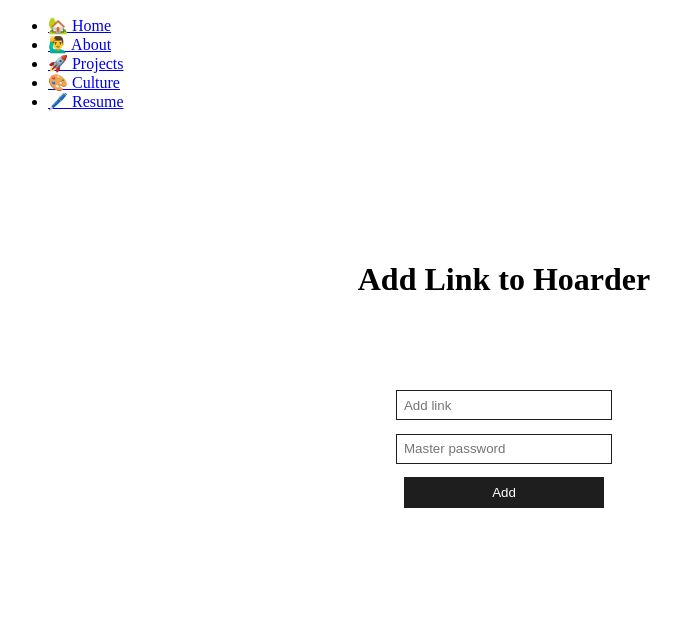
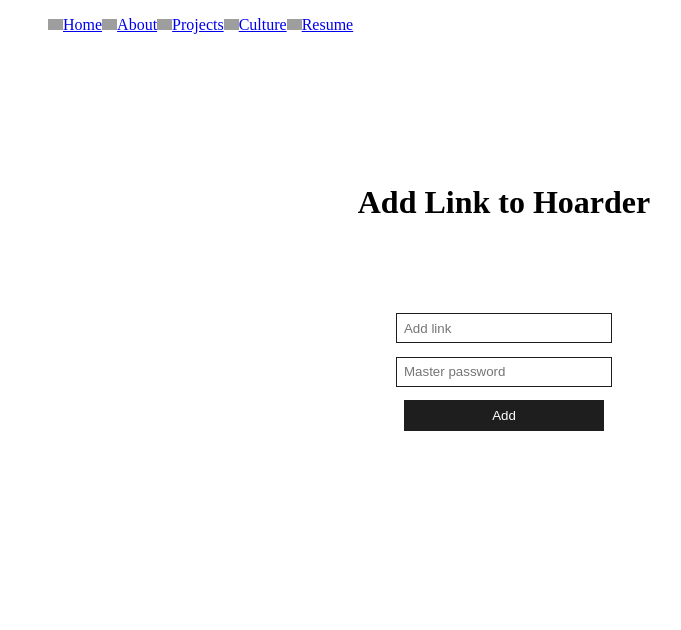
Before and after one commit to nimatullo/nimatullo.com, a Gatsby site: page /add in a window 1280 px wide. Shown: the whole page, without its empty margins (0-681 px from the left). Built offline with nearby package versions, Linux system fonts and the light colour scheme; Gatsby itself is replaced by a stand-in of ours; grey boxes are pictures that could not be loaded.

Commit message:
emoji provider vibes 😏

```diff
--- /dev/null
+++ b/src/components/Emoji.jsx
@@ -0,0 +1,32 @@
+import React from "react"
+import emojis from "../data/emojis.json"
+
+const defaultStyle = {
+  "width": "25px"
+}
+
+
+const getEmojiUrl = (emojiName) => {
+  const url = emojis[emojiName]
+
+  return url || null
+}
+
+
+export const Emoji = ({
+  name,
+  fallback,
+  style = null,
+}) => {
+
+  const url = getEmojiUrl(name)
+
+  return url ? (
+    <img
+      src={url}
+      style={style || defaultStyle}
+      />
+  ) : (
+    <div>{fallback}</div>
+  )
+}
--- a/src/components/Nav.jsx
+++ b/src/components/Nav.jsx
@@ -1,78 +1,60 @@
 import React, { useEffect, useState } from "react";
 import { Link } from "gatsby";
+import { Emoji } from "./Emoji"
+
+const routes = [
+  {
+    text: 'Home',
+    url: '/',
+    emojiName: 'house',
+    fallback: '🏡'
+  },
+  {
+    text: 'About',
+    url: '/about',
+    emojiName: 'man-raising-hand',
+    fallback: '🙋‍♂️'
+  },
+  {
+    text: 'Projects',
+    url: '/projects',
+    emojiName: 'rocket',
+    fallback: '🚀'
+  },
+  {
+    text: 'Culture',
+    url: '/culture',
+    emojiName: 'palette',
+    fallback: '🎨'
+  },
+  {
+    text: 'Resume',
+    url: '/resume',
+    emojiName: 'pen',
+    fallback: '🖊️'
+  }
+]
 
 const Nav = () => {
   const [width, setWidth] = useState(null);
+  const widthBreakpoint = 768
 
   useEffect(() => {
     setWidth(window.innerWidth);
   });
 
-  if (width > 768) {
   return (
     <nav>
       <ul>
-          <li>
-            <Link activeClassName="active" to="/">
-              🏡 Home
+        {routes.map((r) => (
+          <Link activeClassName="active" to={r.url}>
+            {width > widthBreakpoint ? <Emoji style={{ "width": "15px" }} name={r.emojiName} fallback={r.fallback} /> : null}
+            {r.text}
           </Link>
-          </li>
-          <li>
-            <Link activeClassName="active" to="/about">
-              🙋‍♂️ About
-            </Link>
-          </li>
-          <li>
-            <Link activeClassName="active" to="/projects">
-              ‍🚀 Projects
-            </Link>
-          </li>
-          <li>
-            <Link activeClassName="active" to="/culture">
-              🎨 Culture
-            </Link>
-          </li>
-          <li>
-            <Link activeClassName="active" to="/resume">
-              🖊️ Resume
-            </Link>
-          </li>
+        ))}
       </ul>
     </nav>
-    );
-  } else {
-    return (
-      <nav>
-        <ul>
-          <li>
-            <Link activeClassName="active" to="/">
-              Home
-            </Link>
-          </li>
-          <li>
-            <Link activeClassName="active" to="/projects">
-              Projects
-            </Link>
-          </li>
-          <li>
-            <Link activeClassName="active" to="/uses">
-              Uses
-            </Link>
-          </li>
-          <li>
-            <Link activeClassName="active" to="/culture">
-              Culture
-            </Link>
-          </li>
-          <li>
-            <Link activeClassName="active" to="/about">
-              About
-            </Link>
-          </li>
-        </ul>
-      </nav>
-    );
-  }
+  )
 };
 
 export default Nav;
--- /dev/null
+++ b/src/data/emojis.json
@@ -0,0 +1,10 @@
+{
+    "socks": "https://em-content.zobj.net/thumbs/240/apple/354/socks_1f9e6.png",
+    "rocket": "https://em-content.zobj.net/thumbs/240/apple/354/rocket_1f680.png",
+    "palette": "https://em-content.zobj.net/thumbs/240/apple/354/artist-palette_1f3a8.png",
+    "pen": "https://em-content.zobj.net/thumbs/240/apple/354/pen_1f58a-fe0f.png",
+    "clown": "https://em-content.zobj.net/thumbs/240/apple/354/clown-face_1f921.png",
+    "house": "https://em-content.zobj.net/thumbs/240/apple/354/house-with-garden_1f3e1.png",
+    "man-raising-hand": "https://em-content.zobj.net/thumbs/240/apple/354/man-raising-hand_1f64b-200d-2642-fe0f.png",
+    "waving-hand": "https://em-content.zobj.net/thumbs/240/apple/354/waving-hand_1f44b.png"
+}
--- a/src/pages/index.js
+++ b/src/pages/index.js
@@ -15,7 +15,7 @@
         <title>Home Page</title>
         <link rel="icon" href={favicon} />
       </Helmet>
-      <PageIntro header="why worry 🧦" text={""} />
+      <PageIntro header="why worry" text={""} emoji={{ name: 'socks', fallback: '🧦' }} />
       <Grid />
       <SocialmediaNav />
     </div>
--- a/src/styles/global.css
+++ b/src/styles/global.css
@@ -48,6 +48,7 @@
   list-style-type: none;
   display: flex;
   justify-content: space-between;
+  align-items: center;
 }
 
 nav ul li {
```
Also changed, not shown: src/components/Grid.jsx (+20 -4 lines), src/components/GridChild.jsx (+16 -2 lines), src/components/GridChildExternal.jsx (+9 -2 lines), src/components/PageIntro.jsx (+5 -3 lines), 1 other file. Lines whose indentation alone changed are shown as unchanged.
